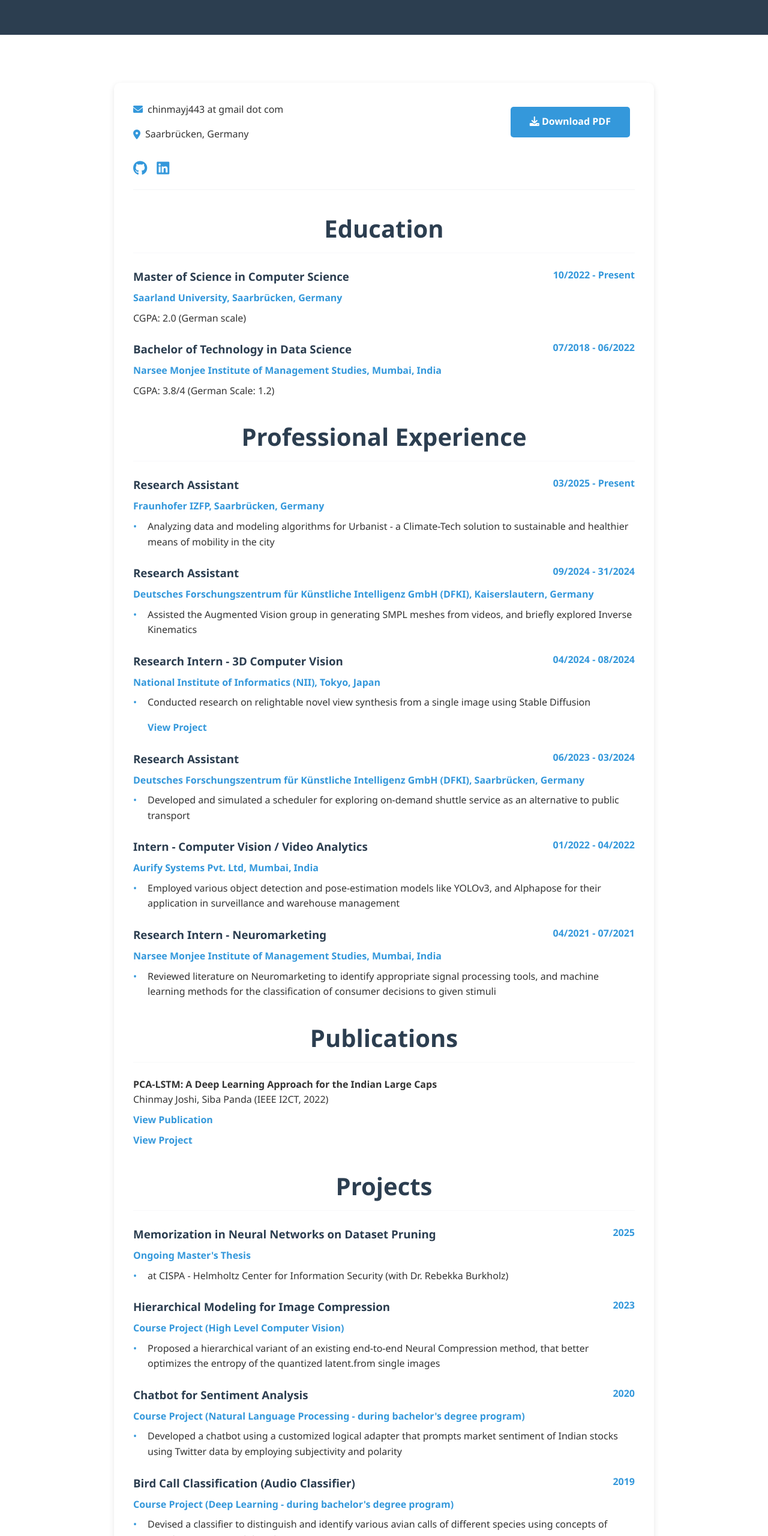
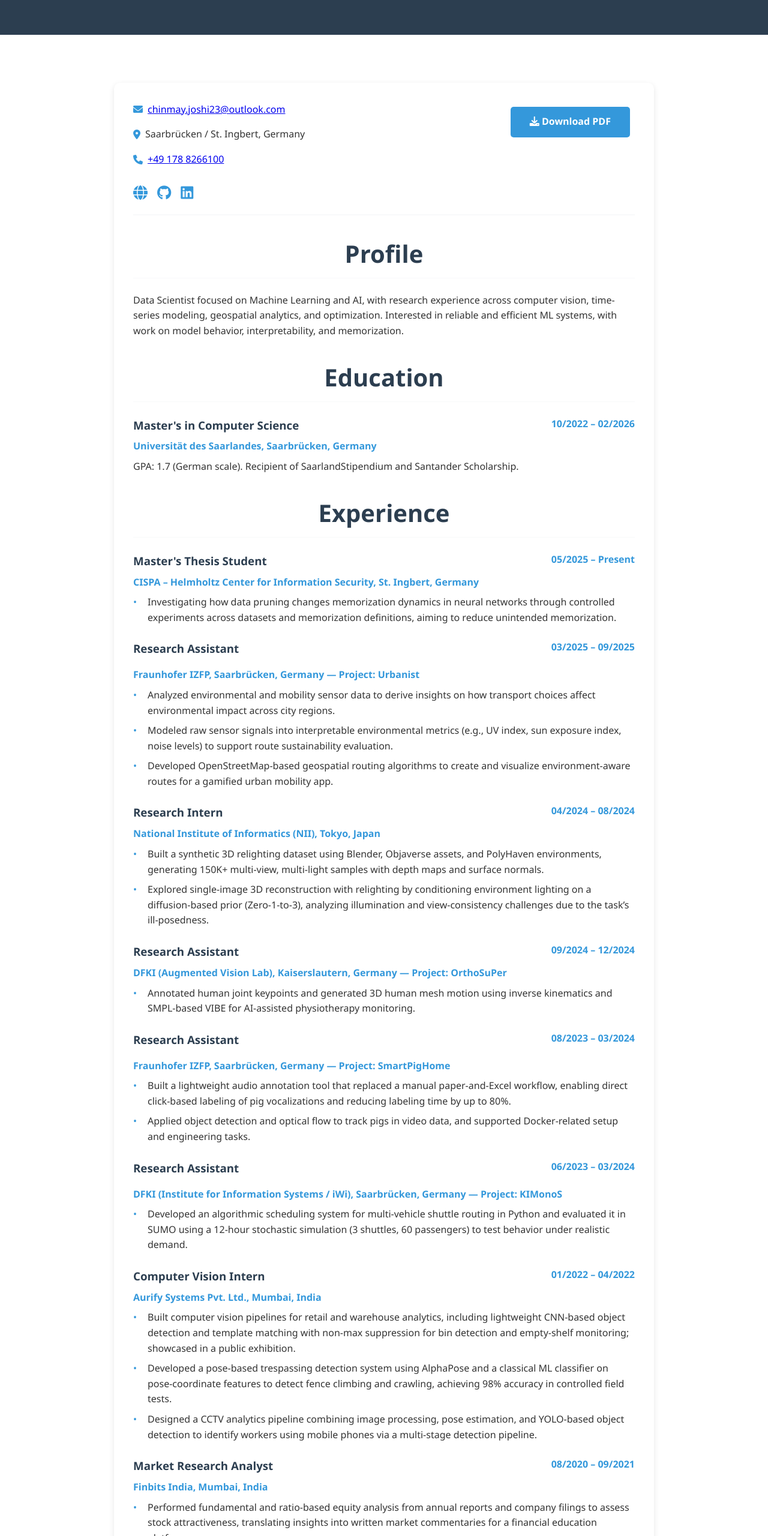
Before and after one commit to chinmayj23/chinmayj23.github.io, a plain HTML site: page cv.html in a window 1280 px wide. Shown: the part 240-2800 px from the top of the page at 60% size. Drawn offline with Linux system fonts and the light colour scheme.

Commit message:
cv update

```diff
--- a/cv.html
+++ b/cv.html
@@ -1,27 +1,26 @@
 <!DOCTYPE html>
 <html lang="en">
 <head>
-    <meta charset="UTF-8">
-    <meta name="viewport" content="width=device-width, initial-scale=1.0">
+  <meta charset="UTF-8" />
+  <meta name="viewport" content="width=device-width, initial-scale=1.0" />
   <title>CV - Chinmay Joshi</title>
-    <link rel="stylesheet" href="css/style.css">
-    <link rel="stylesheet" href="https://cdnjs.cloudflare.com/ajax/libs/font-awesome/6.0.0/css/all.min.css">
+  <link rel="stylesheet" href="css/style.css" />
+  <link rel="stylesheet" href="https://cdnjs.cloudflare.com/ajax/libs/font-awesome/6.0.0/css/all.min.css" />
 </head>
 <body>
   <nav class="navbar">
     <div class="nav-content">
       <div class="logo">CJ</div>
-            <button class="mobile-nav-toggle">
+      <button class="mobile-nav-toggle" aria-label="Toggle navigation">
         <i class="fas fa-bars"></i>
       </button>
       <ul class="nav-links">
         <li><a href="index.html">Home</a></li>
         <li><a href="projects.html">Projects</a></li>
-                <!-- <li><a href="blog.html">Blog</a></li> -->
         <li><a href="photography.html">Photography</a></li>
-                <li><a href="cv.html">CV</a></li>
+        <li><a href="cv.html" class="active">CV</a></li>
       </ul>
-            <button class="theme-toggle">
+      <button class="theme-toggle" aria-label="Toggle theme">
         <i class="fas fa-moon"></i>
       </button>
     </div>
@@ -37,19 +36,25 @@
   <section class="section">
     <div class="container">
       <div class="cv-content">
+
         <div class="cv-header">
           <div class="cv-contact">
-                        <p><i class="fas fa-envelope"></i> chinmayj443 at gmail dot com</p>
-                        <p><i class="fas fa-map-marker-alt"></i> Saarbrücken, Germany</p>
-                        <div class="social-icons">
-                            <a href="https://github.com/chinmayj23" target="_blank" class="social-icon">
+            <p><i class="fas fa-envelope"></i> <a href="mailto:chinmay.joshi23@outlook.com">chinmay.joshi23@outlook.com</a></p>
+            <p><i class="fas fa-location-dot"></i> Saarbrücken / St. Ingbert, Germany</p>
+            <p><i class="fas fa-phone"></i> <a href="tel:+491788266100">+49 178 8266100</a></p>
+            <div class="social-icons" aria-label="Social links">
+              <a href="https://chinmayj23.github.io/" target="_blank" rel="noopener" class="social-icon" aria-label="Website">
+                <i class="fas fa-globe"></i>
+              </a>
+              <a href="https://github.com/chinmayj23" target="_blank" rel="noopener" class="social-icon" aria-label="GitHub">
                 <i class="fab fa-github"></i>
               </a>
-                            <a href="https://www.linkedin.com/in/chinmay-joshi-2306/" target="_blank" class="social-icon">
+              <a href="https://www.linkedin.com/in/chinmay-joshi23/" target="_blank" rel="noopener" class="social-icon" aria-label="LinkedIn">
                 <i class="fab fa-linkedin"></i>
               </a>
             </div>
           </div>
+
           <div class="cv-download">
             <a href="images/cv.pdf" class="btn btn-primary" download>
               <i class="fas fa-download"></i> Download PDF
@@ -58,196 +63,189 @@
         </div>
 
         <div class="cv-section">
-                    <h2>Education</h2>
+          <h2>Profile</h2>
           <div class="cv-item">
-                        <div class="cv-item-header">
-                            <h3>Master of Science in Computer Science</h3>
-                            <span class="cv-date">10/2022 - Present</span>
-                        </div>
-                        <p class="cv-institution">Saarland University, Saarbrücken, Germany</p>
-                        <p class="cv-description">CGPA: 2.0 (German scale)</p>
-                    </div>
-                    <div class="cv-item">
-                        <div class="cv-item-header">
-                            <h3>Bachelor of Technology in Data Science</h3>
-                            <span class="cv-date">07/2018 - 06/2022</span>
-                        </div>
-                        <p class="cv-institution">Narsee Monjee Institute of Management Studies, Mumbai, India</p>
-                        <p class="cv-description">CGPA: 3.8/4 (German Scale: 1.2)</p>
+            <p class="cv-description">
+              Data Scientist focused on Machine Learning and AI, with research experience across computer vision,
+              time-series modeling, geospatial analytics, and optimization. Interested in reliable and efficient ML systems,
+              with work on model behavior, interpretability, and memorization.
+            </p>
           </div>
         </div>
 
         <div class="cv-section">
-                    <h2>Professional Experience</h2>
+          <h2>Education</h2>
           <div class="cv-item">
             <div class="cv-item-header">
-                            <h3>Research Assistant</h3>
-                            <span class="cv-date">03/2025 - Present</span>
+              <h3>Master's in Computer Science</h3>
+              <span class="cv-date">10/2022 – 02/2026</span>
             </div>
-                        <p class="cv-institution">Fraunhofer IZFP, Saarbrücken, Germany</p>
+            <p class="cv-institution">Universität des Saarlandes, Saarbrücken, Germany</p>
+            <p class="cv-description">GPA: 1.7 (German scale). Recipient of SaarlandStipendium and Santander Scholarship.</p>
+          </div>
+        </div>
+
+        <div class="cv-section">
+          <h2>Experience</h2>
+
+          <div class="cv-item">
+            <div class="cv-item-header">
+              <h3>Master's Thesis Student</h3>
+              <span class="cv-date">05/2025 – Present</span>
+            </div>
+            <p class="cv-institution">CISPA – Helmholtz Center for Information Security, St. Ingbert, Germany</p>
             <ul class="cv-list">
-                            <li>Analyzing data and modeling algorithms for Urbanist - a Climate-Tech solution to sustainable and healthier means of mobility in the city</li>
+              <li>Investigating how data pruning changes memorization dynamics in neural networks through controlled experiments across datasets and memorization definitions, aiming to reduce unintended memorization.</li>
             </ul>
           </div>
 
           <div class="cv-item">
             <div class="cv-item-header">
               <h3>Research Assistant</h3>
-                            <span class="cv-date">09/2024 - 31/2024</span>
+              <span class="cv-date">03/2025 – 09/2025</span>
             </div>
-                        <p class="cv-institution">Deutsches Forschungszentrum für Künstliche Intelligenz GmbH (DFKI), Kaiserslautern, Germany</p>
+            <p class="cv-institution">Fraunhofer IZFP, Saarbrücken, Germany — Project: <a class="cv-link" href="https://www.izfp.fraunhofer.de/en/technologien/vorhaben/Urbanist.html" target="_blank" rel="noopener">Urbanist</a></p>
             <ul class="cv-list">
-                            <li>Assisted the Augmented Vision group in generating SMPL meshes from videos, and briefly explored Inverse Kinematics</li>
+              <li>Analyzed environmental and mobility sensor data to derive insights on how transport choices affect environmental impact across city regions.</li>
+              <li>Modeled raw sensor signals into interpretable environmental metrics (e.g., UV index, sun exposure index, noise levels) to support route sustainability evaluation.</li>
+              <li>Developed OpenStreetMap-based geospatial routing algorithms to create and visualize environment-aware routes for a gamified urban mobility app.</li>
             </ul>
           </div>
 
           <div class="cv-item">
             <div class="cv-item-header">
-                            <h3>Research Intern - 3D Computer Vision</h3>
-                            <span class="cv-date">04/2024 - 08/2024</span>
+              <h3>Research Intern</h3>
+              <span class="cv-date">04/2024 – 08/2024</span>
             </div>
             <p class="cv-institution">National Institute of Informatics (NII), Tokyo, Japan</p>
             <ul class="cv-list">
-                            <li>Conducted research on relightable novel view synthesis from a single image using Stable Diffusion</li>
-                            <a href="https://github.com/chinmayj23/relighting_nii" target="_blank" class="cv-link">View Project</a>
+              <li>Built a synthetic 3D relighting dataset using Blender, Objaverse assets, and PolyHaven environments, generating 150K+ multi-view, multi-light samples with depth maps and surface normals.</li>
+              <li>Explored single-image 3D reconstruction with relighting by conditioning environment lighting on a diffusion-based prior (Zero-1-to-3), analyzing illumination and view-consistency challenges due to the task’s ill-posedness.</li>
             </ul>
           </div>
 
           <div class="cv-item">
             <div class="cv-item-header">
               <h3>Research Assistant</h3>
-                            <span class="cv-date">06/2023 - 03/2024</span>
+              <span class="cv-date">09/2024 – 12/2024</span>
             </div>
-                        <p class="cv-institution">Deutsches Forschungszentrum für Künstliche Intelligenz GmbH (DFKI), Saarbrücken, Germany</p>
+            <p class="cv-institution">DFKI (Augmented Vision Lab), Kaiserslautern, Germany — Project: OrthoSuPer</p>
             <ul class="cv-list">
-                            <li>Developed and simulated a scheduler for exploring on-demand shuttle service as an alternative to public transport</li>
+              <li>Annotated human joint keypoints and generated 3D human mesh motion using inverse kinematics and SMPL-based VIBE for AI-assisted physiotherapy monitoring.</li>
             </ul>
           </div>
 
           <div class="cv-item">
             <div class="cv-item-header">
-                            <h3>Intern - Computer Vision / Video Analytics</h3>
-                            <span class="cv-date">01/2022 - 04/2022</span>
+              <h3>Research Assistant</h3>
+              <span class="cv-date">08/2023 – 03/2024</span>
             </div>
-                        <p class="cv-institution">Aurify Systems Pvt. Ltd, Mumbai, India</p>
+            <p class="cv-institution">Fraunhofer IZFP, Saarbrücken, Germany — Project: <a class="cv-link" href="https://www.izfp.fraunhofer.de/en/technologien/vorhaben/SmartPigHome.html" target="_blank" rel="noopener">SmartPigHome</a></p>
             <ul class="cv-list">
-                            <li>Employed various object detection and pose-estimation models like YOLOv3, and Alphapose for their application in surveillance and warehouse management</li>
+              <li>Built a lightweight audio annotation tool that replaced a manual paper-and-Excel workflow, enabling direct click-based labeling of pig vocalizations and reducing labeling time by up to 80%.</li>
+              <li>Applied object detection and optical flow to track pigs in video data, and supported Docker-related setup and engineering tasks.</li>
             </ul>
           </div>
 
           <div class="cv-item">
             <div class="cv-item-header">
-                            <h3>Research Intern - Neuromarketing</h3>
-                            <span class="cv-date">04/2021 - 07/2021</span>
+              <h3>Research Assistant</h3>
+              <span class="cv-date">06/2023 – 03/2024</span>
             </div>
-                        <p class="cv-institution">Narsee Monjee Institute of Management Studies, Mumbai, India</p>
+            <p class="cv-institution">DFKI (Institute for Information Systems / iWi), Saarbrücken, Germany — Project: <a class="cv-link" href="https://www.dfki.de/en/web/research/projects-and-publications/project/kimonos" target="_blank" rel="noopener">KIMonoS</a></p>
             <ul class="cv-list">
-                            <li>Reviewed literature on Neuromarketing to identify appropriate signal processing tools, and machine learning methods for the classification of consumer decisions to given stimuli</li>
-                        </ul>
-                    </div>
-                </div>
-
-                <div class="cv-section">
-                    <h2>Publications</h2>
-                    <div class="cv-item">
-                        <p class="cv-publication">
-                            <strong>PCA-LSTM: A Deep Learning Approach for the Indian Large Caps</strong><br>
-                            Chinmay Joshi, Siba Panda (IEEE I2CT, 2022)<br>
-                            <a href="https://ieeexplore.ieee.org/document/9824697" target="_blank" class="cv-link">View Publication</a><br>
-                            <a href="https://github.com/chinmayj23/AI_Portfolio" target="_blank" class="cv-link">View Project</a>
-                        </p>
-                    </div>
-                </div>
-
-
-                <!-- <div class="cv-section">
-                    <h2>Skills</h2>
-                    <div class="skills-grid">
-                        <div class="skill-category">
-                            <h3>Programming Languages</h3>
-                            <ul class="cv-list">
-                                <li>Python</li>
-                                <li>C++</li>
-                                <li>R</li>
-                                <li>Scala</li>
-                            </ul>
-                        </div>
-                        <div class="skill-category">
-                            <h3>Machine Learning</h3>
-                            <ul class="cv-list">
-                                <li>PyTorch</li>
-                                <li>TensorFlow</li>
-                                <li>Hugging Face</li>
-                                <li>Diffusers</li>
-                            </ul>
-                        </div>
-                        <div class="skill-category">
-                            <h3>Computer Vision</h3>
-                            <ul class="cv-list">
-                                <li>OpenCV</li>
-                                <li>YOLO</li>
-                                <li>Image Processing</li>
-                            </ul> -->
-                        <!-- </div>
-                        <div class="skill-category">
-                            <h3>Tools & Technologies</h3>
-                            <ul class="cv-list">
-                                <li>Git</li>
-                                <li>Blender</li>
-                                <li>Linux</li>
-                                <li>Adobe Photoshop</li>
-                                <li>Latex</li>
-                            </ul>
-                        </div>
-                    </div>
-                </div> -->
-
-                <div class="cv-section">
-                    <h2>Projects</h2>
-                    <div class="cv-item">
-                        <div class="cv-item-header">
-                            <h3>Memorization in Neural Networks on Dataset Pruning</h3>
-                            <span class="cv-date">2025</span>
-                        </div>
-                        <p class="cv-institution">Ongoing Master's Thesis</p>
-                        <ul class="cv-list">
-                            <li>at CISPA -  Helmholtz Center for Information Security (with Dr. Rebekka Burkholz)</li>
+              <li>Developed an algorithmic scheduling system for multi-vehicle shuttle routing in Python and evaluated it in SUMO using a 12-hour stochastic simulation (3 shuttles, 60 passengers) to test behavior under realistic demand.</li>
             </ul>
           </div>
 
           <div class="cv-item">
             <div class="cv-item-header">
-                            <h3> Hierarchical Modeling for Image Compression</h3>
-                            <span class="cv-date">2023</span>
+              <h3>Computer Vision Intern</h3>
+              <span class="cv-date">01/2022 – 04/2022</span>
             </div>
-                        <p class="cv-institution">Course Project (High Level Computer Vision)</p>
+            <p class="cv-institution">Aurify Systems Pvt. Ltd., Mumbai, India</p>
             <ul class="cv-list">
-                            <li>Proposed a hierarchical variant of an existing end-to-end Neural Compression method, that better
-                                optimizes the entropy of the quantized latent.from single images</li>
+              <li>Built computer vision pipelines for retail and warehouse analytics, including lightweight CNN-based object detection and template matching with non-max suppression for bin detection and empty-shelf monitoring; showcased in a public exhibition.</li>
+              <li>Developed a pose-based trespassing detection system using AlphaPose and a classical ML classifier on pose-coordinate features to detect fence climbing and crawling, achieving 98% accuracy in controlled field tests.</li>
+              <li>Designed a CCTV analytics pipeline combining image processing, pose estimation, and YOLO-based object detection to identify workers using mobile phones via a multi-stage detection pipeline.</li>
             </ul>
           </div>
 
           <div class="cv-item">
             <div class="cv-item-header">
-                            <h3>Chatbot for Sentiment Analysis</h3>
-                            <span class="cv-date">2020</span>
+              <h3>Market Research Analyst</h3>
+              <span class="cv-date">08/2020 – 09/2021</span>
             </div>
-                        <p class="cv-institution">Course Project (Natural Language Processing - during bachelor's degree program)</p>
+            <p class="cv-institution">Finbits India, Mumbai, India</p>
             <ul class="cv-list">
-                            <li>Developed a chatbot using a customized logical adapter that prompts market sentiment of Indian
-                                stocks using Twitter data by employing subjectivity and polarity</li>
+              <li>Performed fundamental and ratio-based equity analysis from annual reports and company filings to assess stock attractiveness, translating insights into written market commentaries for a financial education platform.</li>
+            </ul>
+          </div>
+
+        </div>
+
+        <div class="cv-section">
+          <h2>Projects & Publications</h2>
+
+          <div class="cv-item">
+            <p class="cv-publication">
+              <strong>PCA-LSTM: A Deep Learning Approach for the Indian Large Caps</strong><br />
+              Chinmay Joshi, Siba Panda (IEEE I2CT, 2022)<br />
+              <a href="https://ieeexplore.ieee.org/document/9824697" target="_blank" rel="noopener" class="cv-link">View Publication</a>
+              &nbsp;|&nbsp;
+              <a href="https://github.com/chinmayj23/AI_Portfolio" target="_blank" rel="noopener" class="cv-link">Code</a>
+            </p>
+          </div>
+
+          <div class="cv-item">
+            <div class="cv-item-header">
+              <h3>Algorithmic Trading Strategy (IEEE I2CT 2022)</h3>
+              <span class="cv-date">2022</span>
+            </div>
+            <ul class="cv-list">
+              <li>Built a PCA + LSTM pipeline to forecast trade signals from 84 correlated technical indicators and optimized portfolio allocation for Sharpe ratio, reporting ~20% higher returns than a Buy-and-Hold baseline.</li>
             </ul>
           </div>
 
           <div class="cv-item">
             <div class="cv-item-header">
-                            <h3>Bird Call Classification (Audio Classifier)</h3>
+              <h3>Subgroup Discovery Engine</h3>
+              <span class="cv-date">2026</span>
+            </div>
+            <ul class="cv-list">
+              <li>Developed a modular system to identify statistically interesting subgroups in static and time-dependent datasets using clustering-based candidate generation, KL-divergence scoring, and interpretable rule-based explanations derived from Random Forest models.</li>
+              <li><a href="https://github.com/chinmayj23/subgroup_discovery" target="_blank" rel="noopener" class="cv-link">Project Repository</a></li>
+            </ul>
+          </div>
+
+          <div class="cv-item">
+            <div class="cv-item-header">
+              <h3>Hierarchical VAE for Image Compression</h3>
+              <span class="cv-date">2023</span>
+            </div>
+            <ul class="cv-list">
+              <li>Implemented a hierarchical variant of an existing VAE-based image compression model, achieving +5 PSNR over JPEG at similar bitrate through architectural modifications.</li>
+              <li><a href="https://drive.google.com/file/d/1I9k3k2ImQ6GxcoecNrljuoktfC-qHNp3/view" target="_blank" rel="noopener" class="cv-link">Report</a></li>
+            </ul>
+          </div>
+
+          <div class="cv-item">
+            <div class="cv-item-header">
+              <h3>Bird Audio Classification</h3>
               <span class="cv-date">2019</span>
             </div>
-                        <p class="cv-institution">Course Project (Deep Learning - during bachelor's degree program)</p>
             <ul class="cv-list">
-                            <li>Devised a classifier to distinguish and identify various avian calls of different species using concepts
-                                of Signal Processing and deep learning. </li>
+              <li>Developed an MFCC-based audio classifier for bird species identification, achieving 82% test accuracy.</li>
+            </ul>
+          </div>
+
+          <div class="cv-item">
+            <div class="cv-item-header">
+              <h3>AI-based Document Summarizer <em>(Ongoing)</em></h3>
+              <span class="cv-date">2026</span>
+            </div>
+            <ul class="cv-list">
+              <li>Building a LangGraph-based multi-agent pipeline to classify documents, compute lightweight analytics, and generate domain-specific summaries; includes API/CLI interfaces and Docker-ready deployment.</li>
             </ul>
           </div>
         </div>
@@ -256,63 +254,28 @@
           <h2>Languages</h2>
           <div class="cv-item">
             <div class="cv-item-header">
-                            <h3>German</h3>
-                            <span class="cv-date">A2</span>
-                        </div>
-                    </div>
-                    <div class="cv-item">
-                        <div class="cv-item-header">
               <h3>English</h3>
-                            <span class="cv-date">TOEFL (112/120)</span>
-                        </div>
-                    </div>
-                    <div class="cv-item">
-                        <div class="cv-item-header">
-                            <h3>Hindi</h3>
               <span class="cv-date">Native</span>
             </div>
           </div>
           <div class="cv-item">
             <div class="cv-item-header">
-                            <h3>Marathi</h3>
-                            <span class="cv-date">Native</span>
+              <h3>German</h3>
+              <span class="cv-date">A2</span>
             </div>
-                    </div>
-                </div>
-
-                <div class="cv-section">
-                    <h2>Volunteering</h2>
-                    <div class="cv-item">
-                        <div class="cv-item-header">
-                            <h3>Volunteer for The Satsang Foundation</h3>
-                            <span class="cv-date">06/2019 - 10/2021</span>
-                        </div>
-                        <p class="cv-institution">Mumbai, India</p>
-                        <ul class="cv-list">
-                            <li>Tutored Tribal students of Aarey Colony in the subjects of Physics, Mathematics, and English</li>
-                            <li>Partook in the distribution of food to the tribal villages severely affected by the pandemic</li>
-                        </ul>
-                    </div>
-                    <div class="cv-item">
-                        <div class="cv-item-header">
-                            <h3>Member of Students' Council</h3>
-                            <span class="cv-date">08/2018 - 08/2019</span>
-                        </div>
-                        <p class="cv-institution">Colloquium (Management Cell), NMIMS, Mumbai, India</p>
           </div>
         </div>
 
         <div class="cv-section">
           <h2>Scholarships</h2>
           <div class="cv-item">
-                        <div class="cv-item-header">
-                            <h3>SaarlandStipendium für internationale Studierende an der UdS</h3>
-                        </div>
             <ul class="cv-list">
-                            <li>Received scholarship support for the ongoing master's thesis</li>
+              <li>SaarlandStipendium (Universität des Saarlandes)</li>
+              <li>Santander Scholarship</li>
             </ul>
           </div>
         </div>
+
       </div>
     </div>
   </section>
```
Also changed, not shown: images/media_images_evaluation_accuracy_1808_43f439f1ad1580e83b02.png (added). Lines whose indentation alone changed are shown as unchanged.
